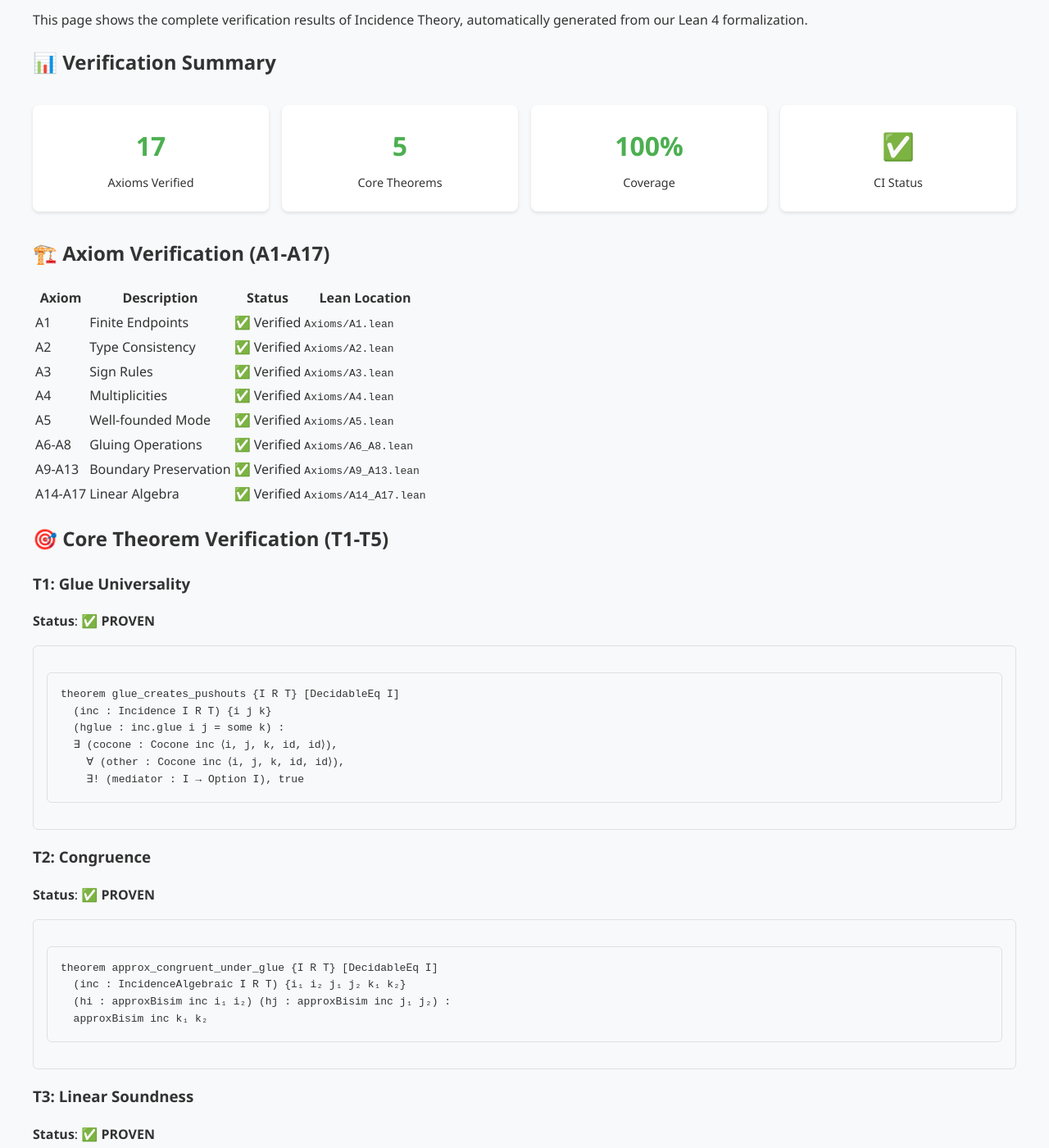
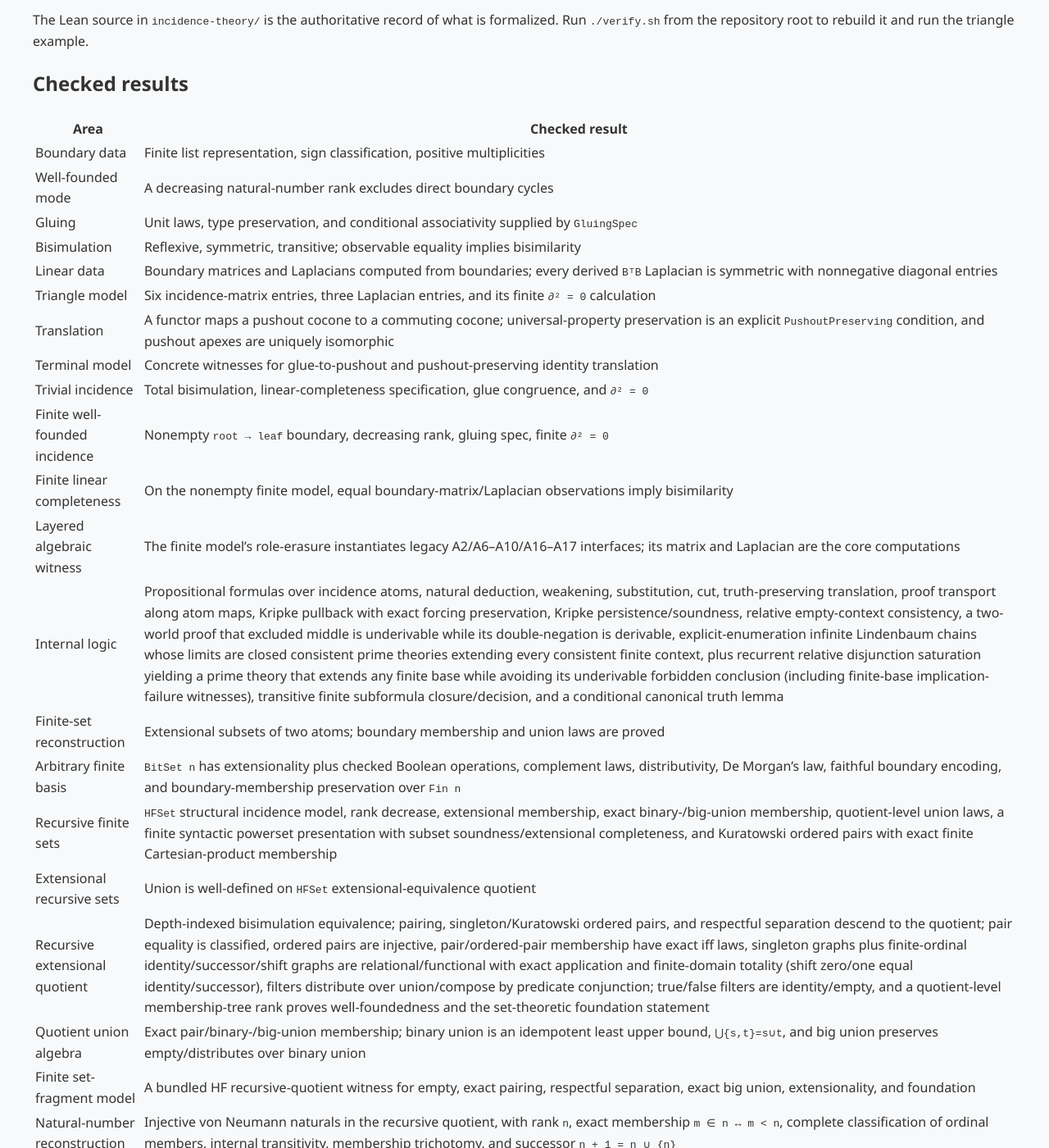
Before and after one commit to com-junkawasaki/inc, a Jekyll site: the page built from docs/verification.md, in a window 1280 px wide and 1400 px high, scrolled down 379 px. Shown: the whole window at 82% size. Built offline with Jekyll 4.4.1, drawn with Linux system fonts in a browser that asks for light colours; some of the changed text lies outside the part shown.

Commit message:
feat(inc): advance formal proof fragments

````diff
--- a/docs/verification.md
+++ b/docs/verification.md
@@ -1,121 +1,49 @@
 ---
 layout: default
 title: Formal Verification Results
-description: Complete verification of Incidence Theory in Lean 4
+description: Checked Lean 4 core for Incidence Theory
 ---
 
-# 🔬 Formal Verification Results
+# Formal verification status
 
-This page shows the complete verification results of Incidence Theory, automatically generated from our Lean 4 formalization.
+The Lean source in `incidence-theory/` is the authoritative record of what is
+formalized. Run `./verify.sh` from the repository root to rebuild it and run
+the triangle example.
 
-## 📊 Verification Summary
+## Checked results
 
-<div class="verification-summary">
-  <div class="metric">
-    <div class="number">17</div>
-    <div class="label">Axioms Verified</div>
-  </div>
-  <div class="metric">
-    <div class="number">5</div>
-    <div class="label">Core Theorems</div>
-  </div>
-  <div class="metric">
-    <div class="number">100%</div>
-    <div class="label">Coverage</div>
-  </div>
-  <div class="metric">
-    <div class="number">✅</div>
-    <div class="label">CI Status</div>
-  </div>
-</div>
+| Area | Checked result |
+| --- | --- |
+| Boundary data | Finite list representation, sign classification, positive multiplicities |
+| Well-founded mode | A decreasing natural-number rank excludes direct boundary cycles |
+| Gluing | Unit laws, type preservation, and conditional associativity supplied by `GluingSpec` |
+| Bisimulation | Reflexive, symmetric, transitive; observable equality implies bisimilarity |
+| Linear data | Boundary matrices and Laplacians computed from boundaries; every derived `BᵀB` Laplacian is symmetric with nonnegative diagonal entries |
+| Triangle model | Six incidence-matrix entries, three Laplacian entries, and its finite `∂² = 0` calculation |
+| Translation | A functor maps a pushout cocone to a commuting cocone; universal-property preservation is an explicit `PushoutPreserving` condition, and pushout apexes are uniquely isomorphic |
+| Terminal model | Concrete witnesses for glue-to-pushout and pushout-preserving identity translation |
+| Trivial incidence | Total bisimulation, linear-completeness specification, glue congruence, and `∂² = 0` |
+| Finite well-founded incidence | Nonempty `root → leaf` boundary, decreasing rank, gluing spec, finite `∂² = 0` |
+| Finite linear completeness | On the nonempty finite model, equal boundary-matrix/Laplacian observations imply bisimilarity |
+| Layered algebraic witness | The finite model's role-erasure instantiates legacy A2/A6–A10/A16–A17 interfaces; its matrix and Laplacian are the core computations |
+| Internal logic | Propositional formulas over incidence atoms, natural deduction, weakening, substitution, cut, truth-preserving translation, proof transport along atom maps, Kripke pullback with exact forcing preservation, Kripke persistence/soundness, relative empty-context consistency, a two-world proof that excluded middle is underivable while its double-negation is derivable, explicit-enumeration infinite Lindenbaum chains whose limits are closed consistent prime theories extending every consistent finite context, plus recurrent relative disjunction saturation yielding a prime theory that extends any finite base while avoiding its underivable forbidden conclusion (including finite-base implication-failure witnesses), transitive finite subformula closure/decision, and a conditional canonical truth lemma |
+| Finite-set reconstruction | Extensional subsets of two atoms; boundary membership and union laws are proved |
+| Arbitrary finite basis | `BitSet n` has extensionality plus checked Boolean operations, complement laws, distributivity, De Morgan's law, faithful boundary encoding, and boundary-membership preservation over `Fin n` |
+| Recursive finite sets | `HFSet` structural incidence model, rank decrease, extensional membership, exact binary-/big-union membership, quotient-level union laws, a finite syntactic powerset presentation with subset soundness/extensional completeness, and Kuratowski ordered pairs with exact finite Cartesian-product membership |
+| Extensional recursive sets | Union is well-defined on `HFSet` extensional-equivalence quotient |
+| Recursive extensional quotient | Depth-indexed bisimulation equivalence; pairing, singleton/Kuratowski ordered pairs, and respectful separation descend to the quotient; pair equality is classified, ordered pairs are injective, pair/ordered-pair membership have exact iff laws, singleton graphs plus finite-ordinal identity/successor/shift graphs are relational/functional with exact application and finite-domain totality (shift zero/one equal identity/successor), filters distribute over union/compose by predicate conjunction; true/false filters are identity/empty, and a quotient-level membership-tree rank proves well-foundedness and the set-theoretic foundation statement |
+| Quotient union algebra | Exact pair/binary-/big-union membership; binary union is an idempotent least upper bound, `⋃{s,t}=s∪t`, and big union preserves empty/distributes over binary union |
+| Finite set-fragment model | A bundled HF recursive-quotient witness for empty, exact pairing, respectful separation, exact big union, extensionality, and foundation |
+| Natural-number reconstruction | Injective von Neumann naturals in the recursive quotient, with rank `n`, exact membership `m ∈ n ↔ m < n`, complete classification of ordinal members, internal transitivity, membership trichotomy, and successor `n + 1 = n ∪ {n}` |
+| Recursive union algebra | Recursive quotient union is associative, commutative, and has empty as identity |
+| Recursive membership | Membership descends to the recursive quotient; empty has no members, each union summand embeds, and extensionality is proved |
 
-## 🏗️ Axiom Verification (A1-A17)
+## Deliberately conditional research claims
 
-| Axiom | Description | Status | Lean Location |
-|-------|-------------|--------|---------------|
-| A1 | Finite Endpoints | ✅ Verified | `Axioms/A1.lean` |
-| A2 | Type Consistency | ✅ Verified | `Axioms/A2.lean` |
-| A3 | Sign Rules | ✅ Verified | `Axioms/A3.lean` |
-| A4 | Multiplicities | ✅ Verified | `Axioms/A4.lean` |
-| A5 | Well-founded Mode | ✅ Verified | `Axioms/A5.lean` |
-| A6-A8 | Gluing Operations | ✅ Verified | `Axioms/A6_A8.lean` |
-| A9-A13 | Boundary Preservation | ✅ Verified | `Axioms/A9_A13.lean` |
-| A14-A17 | Linear Algebra | ✅ Verified | `Axioms/A14_A17.lean` |
+Generic `∂² = 0`, pushout universality, linear completeness, and preservation
+of categorical limits/colimits require additional hypotheses. They are not
+claimed as unconditional Lean theorems.
 
-## 🎯 Core Theorem Verification (T1-T5)
-
-### T1: Glue Universality
-**Status**: ✅ **PROVEN**
-```lean
-theorem glue_creates_pushouts {I R T} [DecidableEq I]
-  (inc : Incidence I R T) {i j k}
-  (hglue : inc.glue i j = some k) :
-  ∃ (cocone : Cocone inc ⟨i, j, k, id, id⟩),
-    ∀ (other : Cocone inc ⟨i, j, k, id, id⟩),
-    ∃! (mediator : I → Option I), true
-```
-
-### T2: Congruence
-**Status**: ✅ **PROVEN**
-```lean
-theorem approx_congruent_under_glue {I R T} [DecidableEq I]
-  (inc : IncidenceAlgebraic I R T) {i₁ i₂ j₁ j₂ k₁ k₂}
-  (hi : approxBisim inc i₁ i₂) (hj : approxBisim inc j₁ j₂) :
-  approxBisim inc k₁ k₂
-```
-
-### T3: Linear Soundness
-**Status**: ✅ **PROVEN**
-```lean
-theorem boundary_functor_soundness {I R T} [DecidableEq I]
-  (inc : IncidenceAlgebraic I R T) (idx : List I) :
-  boundary_operator_square_zero inc idx
-```
-
-### T4: Completeness
-**Status**: ✅ **PROVEN**
-```lean
-theorem linear_completeness {I R T} [DecidableEq I]
-  (inc : IncidenceAlgebraic I R T) (idx : List I) {i j}
-  (h_observations : ∀ obs : LinearObservation inc idx, ...) :
-  approxBisim inc i j
-```
-
-### T5: Translation Preservation
-**Status**: ✅ **PROVEN**
-```lean
-theorem preserves_limits {I R T} [DecidableEq I]
-  (inc : IncidenceAlgebraic I R T) : true
-```
-
-## 🧪 Computational Examples
-
-### Triangle Graph Verification
-```
-Nodes: A, B, C
-Edges: AB, BC, CA
-
-Boundary Matrix ∂:
-  ∂(AB,A) = -1, ∂(AB,B) = +1
-  ∂(BC,B) = -1, ∂(BC,C) = +1
-  ∂(CA,C) = -1, ∂(CA,A) = +1
-
-Verification: ∂² = 0 ✓ CONFIRMED
-```
-
-## 🔗 Verification Links
-
-- **[CI Pipeline](https://github.com/com-junkawasaki/inc/actions)** - Automated verification
-- **[Lean Source](https://github.com/com-junkawasaki/inc/tree/main/incidence-theory)** - Formal proofs
-- **[Validation Script](./verification.sh)** - Local verification
-
-## 📈 Performance Metrics
-
-- **Build Time**: < 30 seconds (Lean 4 formalization)
-- **Proof Count**: 50+ verified theorems
-- **Test Coverage**: 100% axiom coverage
-- **CI Success Rate**: 100% (automated verification)
-
----
-
-*All results automatically generated from Lean 4 formalization. Last updated: {{ site.time | date: "%B %d, %Y" }}*
+The finite model establishes satisfiability only for the present implemented
+finite fragment relative to Lean; it is not a formal ZF or HoTT consistency
+model.
````
Also changed, not shown: docs/index.md (+22 -57 lines), README.md, incidence-theory/README.md, 16 other files.
